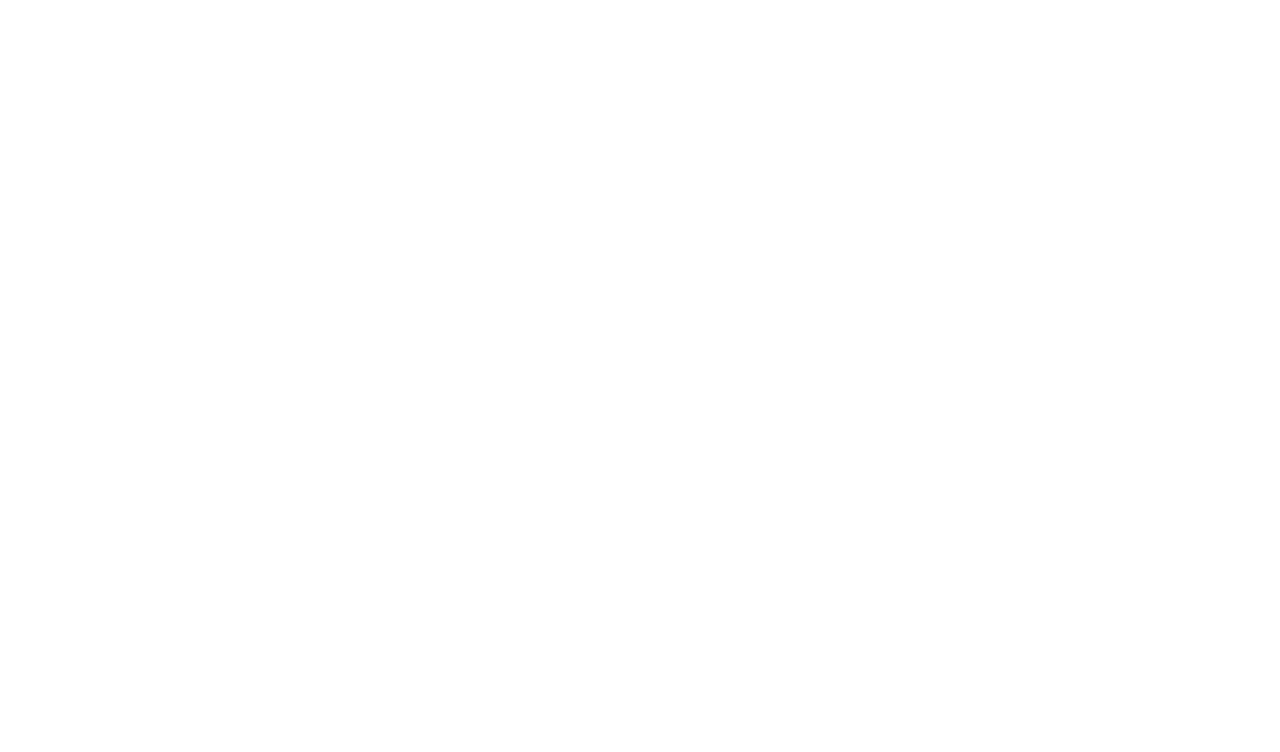
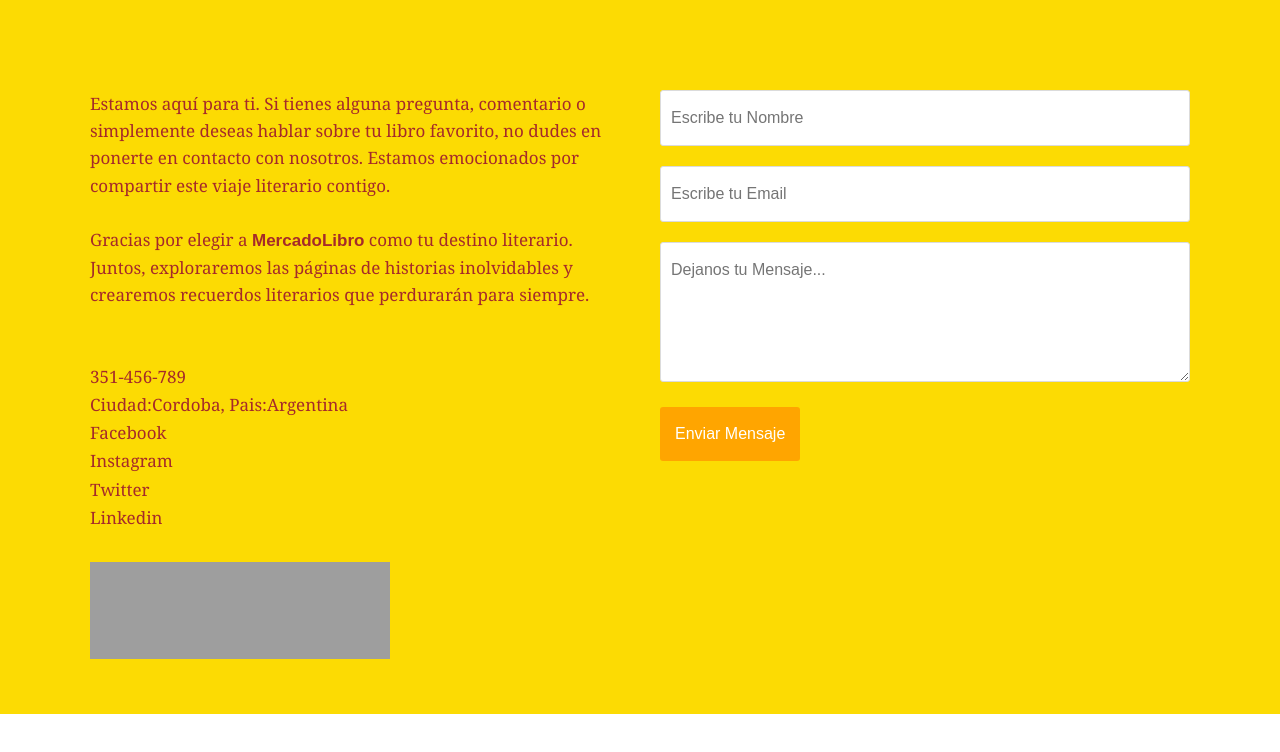
Before and after one commit to IvetteJN/MLFrontend, an Angular app in the folder mercadolibro/: page / in a window 1280 px wide. Shown: the top 752 px of the page. Built offline with nearby package versions, Linux system fonts and the light colour scheme; grey boxes are pictures that could not be loaded.

Commit message:
componente contacto agregado

```diff
--- a/mercadolibro/src/app/app.component.html
+++ b/mercadolibro/src/app/app.component.html
@@ -0,0 +1 @@
+<app-contacto></app-contacto>
--- a/mercadolibro/src/app/app.component.ts
+++ b/mercadolibro/src/app/app.component.ts
@@ -1,10 +1,11 @@
 import { Component } from '@angular/core';
 import { RouterOutlet } from '@angular/router';
+import { ContactoComponent } from './pages/contacto/contacto.component';
 
 @Component({
   selector: 'app-root',
   standalone: true,
-  imports: [RouterOutlet],
+  imports: [RouterOutlet, ContactoComponent],
   templateUrl: './app.component.html',
   styleUrl: './app.component.css'
 })
--- a/mercadolibro/src/app/pages/contacto/contacto.component.html
+++ b/mercadolibro/src/app/pages/contacto/contacto.component.html
@@ -1,5 +1,6 @@
 <!DOCTYPE html>
 <html lang="es">
+
 <body>
     <main>
         <div class="container-form">
--- a/mercadolibro/src/app/pages/contacto/contacto.component.ts
+++ b/mercadolibro/src/app/pages/contacto/contacto.component.ts
@@ -5,7 +5,7 @@
   standalone: true,
   imports: [],
   templateUrl: './contacto.component.html',
-  styleUrl: './contacto.component.css'
+  styleUrls: ['./contacto.component.css', '../../app.component.css']
 })
 export class ContactoComponent {
 
```
